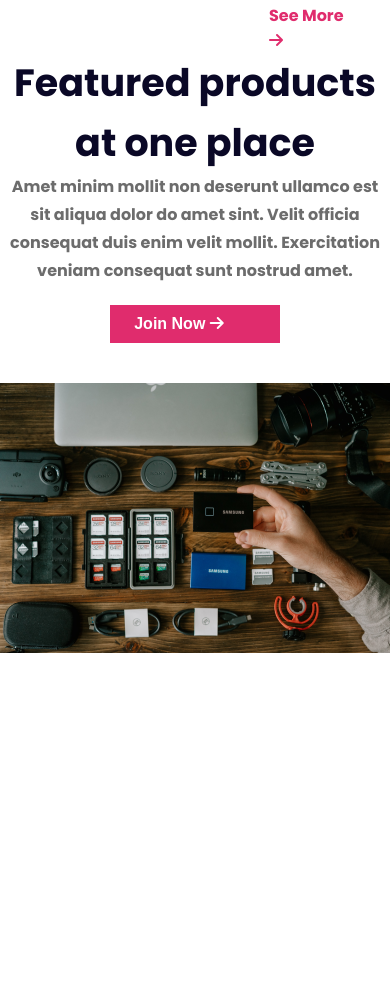
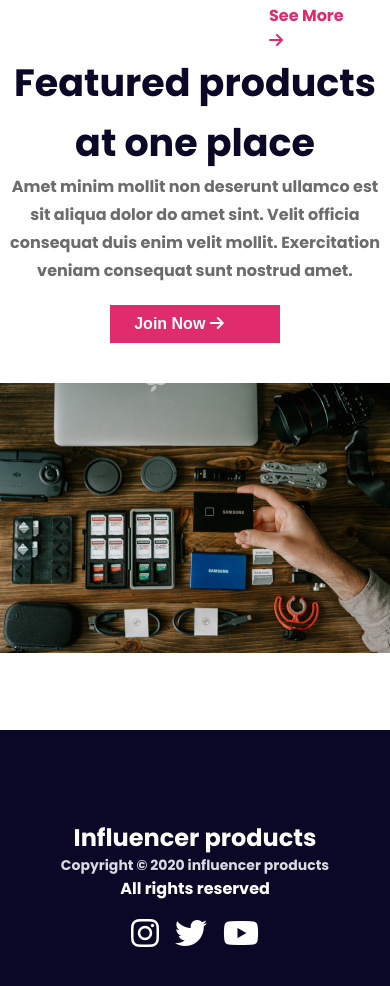
Before and after one commit to imrul099/influencer-ltd, a plain HTML site: page index.html in a window 390 px wide. Shown: the part 5545-6531 px from the top of the page. Before the commit the page ends 6275 px from the top, so only its background shows below. Drawn offline with Linux system fonts and the light colour scheme.

Commit message:
added the footer section with fully responsive

```diff
--- a/index.html
+++ b/index.html
@@ -200,8 +200,17 @@
             </div>
         </section>
     </main>
-    <footer>
-
+    <footer class="footer">
+        <div class="footer-section">
+            <h3>Influencer products</h3>
+            <p>Copyright &#169 2020 influencer products</p>
+            <h4>All rights reserved</h4>
+            <div class="contact-us">
+                <span><i class="fa-brands fa-instagram"></i></span>
+                <span><i class="fa-brands fa-twitter"></i></span>
+                <span><i class="fa-brands fa-youtube"></i></span>
+            </div>
+        </div>
     </footer>
 </body>
 </html>
--- a/styles/styles.css
+++ b/styles/styles.css
@@ -211,3 +211,46 @@ main {
   line-height: normal;
   cursor: pointer;
 }
+
+/* footer section */
+
+.footer {
+  background: #0a0826;
+  padding: 90px 0px;
+  margin-top: 50px;
+}
+
+.footer-section {
+  display: flex;
+  flex-direction: column;
+  align-items: center;
+  justify-content: center;
+  color: #fff;
+}
+
+.footer-section h3 {
+  color: #fff;
+  font-size: 1.5rem;
+  font-style: normal;
+  font-weight: 700;
+  line-height: normal;
+}
+
+.footer-section p{
+  color: #D9DBE1;
+  font-size: 14px;
+  font-weight: 700;
+
+}
+
+.footer-section .contact-us{
+  display: flex;
+  justify-content: center;
+  gap: 16px;
+  margin-top: 16px;
+}
+
+.fa-brands{
+  font-size: 2rem;
+  cursor: pointer;
+}
```
